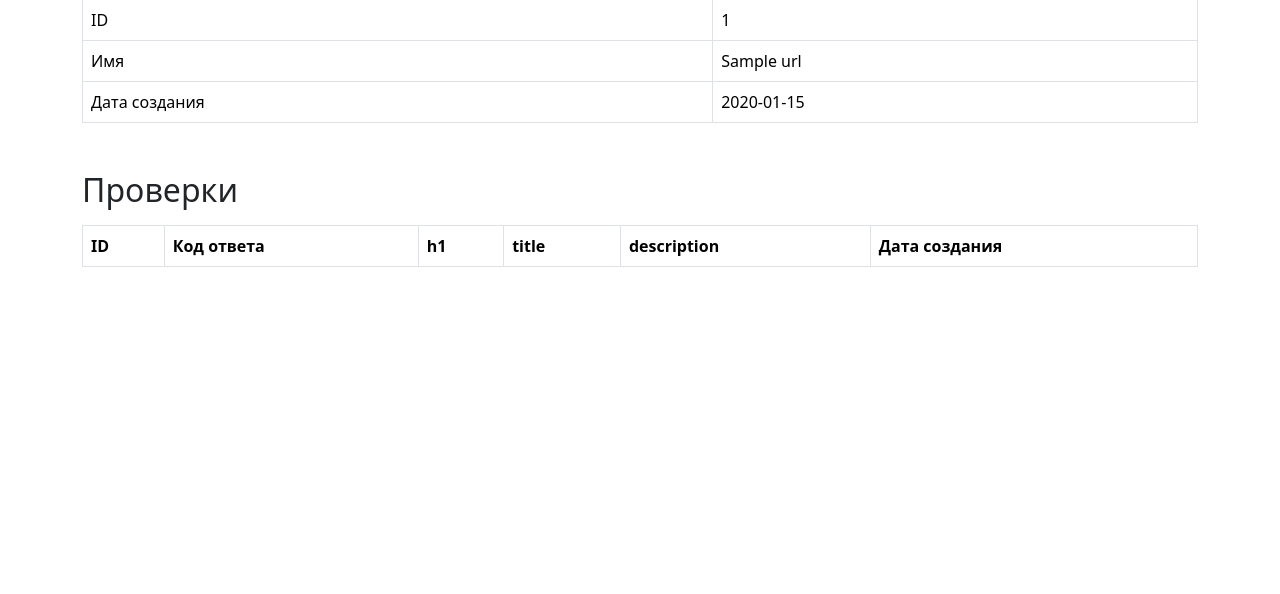
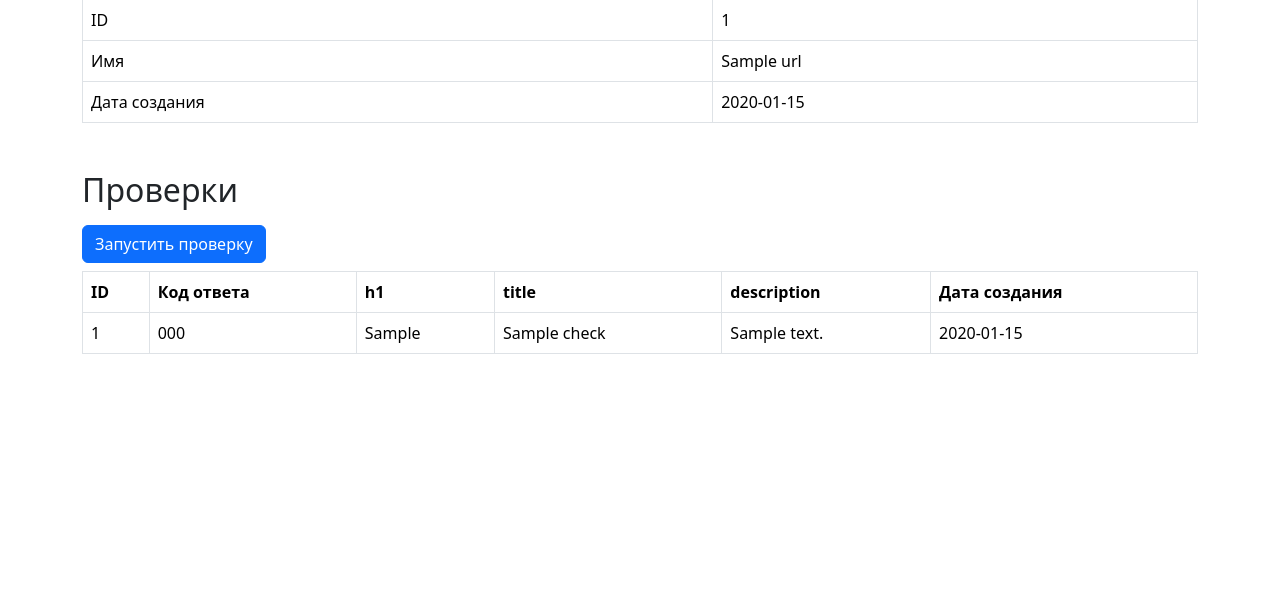
Before and after one commit to Andrey-Volkovitskiy/web-page-analyzer, a Flask app: page /urls/1 in a window 1280 px wide. Shown: the part 129-723 px from the top of the page. Run offline with Flask 2, Linux system fonts and the light colour scheme; a database or web service that is not in the repository returns one stand-in record (values such as "Sample title"); lists and menus that the app fills with data are empty; some libraries are stand-ins or nearby versions.

Commit message:
Complete stage 4

```diff
--- a/database.sql
+++ b/database.sql
@@ -7,7 +7,7 @@ CREATE TABLE urls(
 CREATE TABLE checks(
     id bigint PRIMARY KEY GENERATED ALWAYS AS IDENTITY,
     url_id bigint REFERENCES urls(id),
-    http_code smallint NOT NULL,
+    status_code smallint,
     h1 text,
     title text,
     description text,
--- a/page_analyzer/app.py
+++ b/page_analyzer/app.py
@@ -7,7 +7,7 @@ from flask import (Flask,
                    get_flashed_messages)
 from dotenv import load_dotenv
 import os
-from . import urls
+from page_analyzer import urls, checks
 
 
 load_dotenv()
@@ -39,24 +39,10 @@ def post_new():
     return redirect(url_for('show_url', id=id))
 
 
-@app.get('/urls/<int:id>')
-def show_url(id):
-    url = urls.find(id)
-    if not url:
-        return code_404()
-
-    messages = get_flashed_messages(with_categories=True)
-
-    return render_template(
-        'show_url.html',
-        messages=messages,
-        url=url
-    )
-
-
 @app.get('/urls')
 def show_urls():
-    url_list = urls.get_list()
+    url_list = urls.get_list_with_latest_check()
+    url_list.sort(reverse=True, key=lambda x: x.url_created_at)
 
     messages = get_flashed_messages(with_categories=True)
 
@@ -67,5 +53,35 @@ def show_urls():
     )
 
 
+@app.get('/urls/<int:id>')
+def show_url(id):
+    url = urls.find(id)
+    if not url:
+        return code_404()
+
+    list_of_checks = checks.get_list(id)
+
+    messages = get_flashed_messages(with_categories=True)
+
+    return render_template(
+        'show_url.html',
+        messages=messages,
+        url=url,
+        checks=list_of_checks
+    )
+
+
+@app.post('/urls/<int:url_id>/checks')
+def check(url_id):
+    _, error = checks.add(url_id=url_id)
+
+    if error:
+        flash(error, 'error')
+    else:
+        flash("Страница успешно проверена", "success")
+
+    return redirect(url_for('show_url', id=url_id))
+
+
 def code_404():
     return render_template('404.html'), 404
--- /dev/null
+++ b/page_analyzer/checks.py
@@ -0,0 +1,101 @@
+from page_analyzer import db, urls
+from psycopg2.extras import NamedTupleCursor
+from datetime import datetime, timezone
+
+
+def add(url_id, status_code=None, h1=None, title=None, description=None):
+    '''Adds results of a website check to the database
+
+    Agruments:
+        url_id - id of the website to check
+        status_code - http response code
+        h1, title, description - the tags expracted from site hlml
+
+    Returns:
+        id - check id assigned by the database
+        error message - if somethig went wrong
+    '''
+    id, error = None, None
+
+    if url_id is None:
+        error = "url_id can't be 'None'"
+        return (id, error)
+
+    connection, connect_error = db.connect()
+    if connect_error:
+        return (id, connect_error)
+
+    if urls.find(url_id) is None:
+        error = "url_id not found in database"
+        return (id, error)
+
+    created_at = datetime.now(timezone.utc)
+    with connection as conn:
+        with conn.cursor() as curs:
+            curs.execute(
+                """INSERT INTO checks
+                   (url_id, status_code, h1, title, description, created_at)
+                   VALUES (%s, %s, %s, %s, %s, %s)
+                   RETURNING id""",
+                (url_id, status_code, h1, title, description, created_at)
+            )
+            id = curs.fetchone()[0]
+
+    conn.close()
+    return (id, error)
+
+
+def get_list(url_id, per_page=-1, page=1):
+    '''Returns a list of checks for a certain url (implements pagination)
+
+    Agruments:
+        url_id - id of the website of interest
+        per_rage - number of websites per page
+            (default=-1, which means get all websites without pagination)
+        page - the number of requested page (default=1)
+
+    Returns:
+        list of named tuples describung websites
+    '''
+    connection, _ = db.connect()
+    with connection as conn:
+        with conn.cursor(cursor_factory=NamedTupleCursor) as curs:
+            limit = None if per_page == -1 else per_page
+            offset = 0 if per_page < 1 else per_page * (page - 1)
+
+            curs.execute(
+                """SELECT * FROM checks
+                   WHERE url_id=%s
+                   ORDER BY created_at DESC
+                   LIMIT %s OFFSET %s""",
+                (url_id, limit, offset)
+            )
+            list_of_checks = curs.fetchall()
+
+    conn.close()
+    return list_of_checks
+
+
+def find_latest(url_id):
+    '''Returns information about last check of certain url
+
+    Agruments:
+        id - id of the website of interest
+
+    Returns:
+        named tuple describung the check results
+    '''
+    connection, _ = db.init()
+    with connection as conn:
+        with conn.cursor(cursor_factory=NamedTupleCursor) as curs:
+            curs.execute(
+                """SELECT * FROM checks
+                   WHERE url_id=%s
+                   ORDER BY created_at DESC
+                   LIMIT 1""",
+                (url_id, )
+            )
+            the_check = curs.fetchone()
+
+    conn.close()
+    return the_check
--- a/page_analyzer/db.py
+++ b/page_analyzer/db.py
@@ -2,7 +2,7 @@ import psycopg2
 import os
 
 
-def init():
+def connect():
     '''Establishes a database connection
 
     Returns:
--- a/page_analyzer/templates/show_url.html
+++ b/page_analyzer/templates/show_url.html
@@ -22,6 +22,9 @@
     </table>
 
     <h2 class="mt-5 mb-3">Проверки</h2>
+    <form method="post" action="{{ url_for('check', url_id=url.id) }}">
+      <input type="submit" class="btn btn-primary" value="Запустить проверку">
+    </form>
     <div>
       <table class="table table-bordered table-hover mt-2" data-test="checks">
         <tbody>
@@ -33,6 +36,17 @@
             <th>description</th>
             <th>Дата создания</th>
           </tr>
+
+          {% for check in checks %}
+            <tr>
+              <td>{{ check.id }}</td>
+              <td>{% if check.status_code %}{{ check.status_code }}{% endif %}</td>
+              <td>{% if check.h1 %}{{ check.h1 }}{% endif %}</td>
+              <td>{% if check.title %}{{ check.title }}{% endif %}</td>
+              <td>{% if check.description %}{{ check.description }}{% endif %}</td>
+              <td>{{ check.created_at.date() }}</td>
+            </tr>
+          {% endfor %}
         </tbody>
       </table>
     </div>
--- a/page_analyzer/urls.py
+++ b/page_analyzer/urls.py
@@ -1,4 +1,4 @@
-from . import db
+from page_analyzer import db
 import psycopg2
 from psycopg2.extras import NamedTupleCursor
 import validators
@@ -36,7 +36,7 @@ def add(name):
         error = "Некорректный URL"
         return (id, error)
 
-    connection, connect_error = db.init()
+    connection, connect_error = db.connect()
     if connect_error:
         return (id, connect_error)
 
@@ -45,17 +45,14 @@ def add(name):
         with conn.cursor() as curs:
             try:
                 curs.execute(
-                    "INSERT INTO urls (name, created_at) VALUES (%s, %s)",
+                    """INSERT INTO urls (name, created_at)
+                       VALUES (%s, %s)
+                       RETURNING id""",
                     (normalized_name, created_at)
                 )
-                conn.commit()
+                id = curs.fetchone()[0]
             except psycopg2.errors.UniqueViolation:
                 error = "Страница уже существует"
-
-            if not error:
-                curs.execute(
-                    "SELECT id FROM urls WHERE name=%s", (normalized_name, ))
-                id = curs.fetchone()[0]
 
     conn.close()
     return (id, error)
@@ -72,7 +69,7 @@ def get_list(per_page=-1, page=1):
     Returns:
         list of named tuples describung websites
     '''
-    connection, _ = db.init()
+    connection, _ = db.connect()
     with connection as conn:
         with conn.cursor(cursor_factory=NamedTupleCursor) as curs:
             limit = None if per_page == -1 else per_page
@@ -90,6 +87,46 @@ def get_list(per_page=-1, page=1):
     return list_of_urls
 
 
+def get_list_with_latest_check(per_page=-1, page=1):
+    '''Returns the list of websites with last check results for each
+
+    Agruments:
+        per_rage - number of websites per page
+            (default=-1, which means get all websites without pagination)
+        page - the number of requested page (default=1)
+
+    Returns:
+        list of named tuples describung websites
+    '''
+    connection, _ = db.connect()
+    with connection as conn:
+        with conn.cursor(cursor_factory=NamedTupleCursor) as curs:
+            limit = None if per_page == -1 else per_page
+            offset = 0 if per_page < 1 else per_page * (page - 1)
+
+            curs.execute(
+                """SELECT DISTINCT ON (urls.id)
+                          urls.id AS url_id,
+                          name,
+                          urls.created_at AS url_created_at,
+                          checks.id AS check_id,
+                          status_code,
+                          h1,
+                          title,
+                          description,
+                          checks.created_at AS check_created_at
+                   FROM urls
+                   LEFT JOIN checks ON urls.id = checks.url_id
+                   ORDER BY urls.id, check_created_at DESC
+                   LIMIT %s OFFSET %s""",
+                (limit, offset)
+            )
+            list_of_urls = curs.fetchall()
+
+    conn.close()
+    return list_of_urls
+
+
 def find(id):
     '''Returns information about certain website from database
 
@@ -99,13 +136,13 @@ def find(id):
     Returns:
         named tuple describung the website
     '''
-    connection, _ = db.init()
+    connection, _ = db.connect()
     with connection as conn:
         with conn.cursor(cursor_factory=NamedTupleCursor) as curs:
             curs.execute(
                 "SELECT * FROM urls WHERE id=%s", (id, )
             )
             the_url = curs.fetchone()
+    conn.close()
 
-    conn.close()
     return the_url
```
Also changed, not shown: page_analyzer/templates/show_urls.html (+4 -4 lines), README.md. Lines whose indentation alone changed are shown as unchanged.
